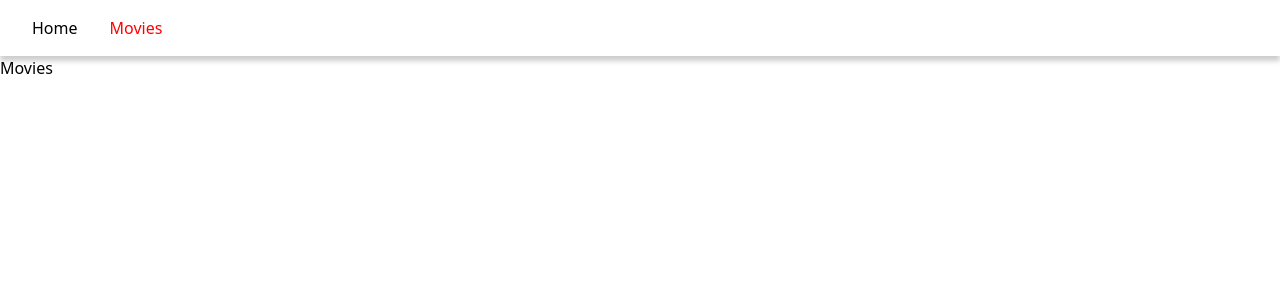
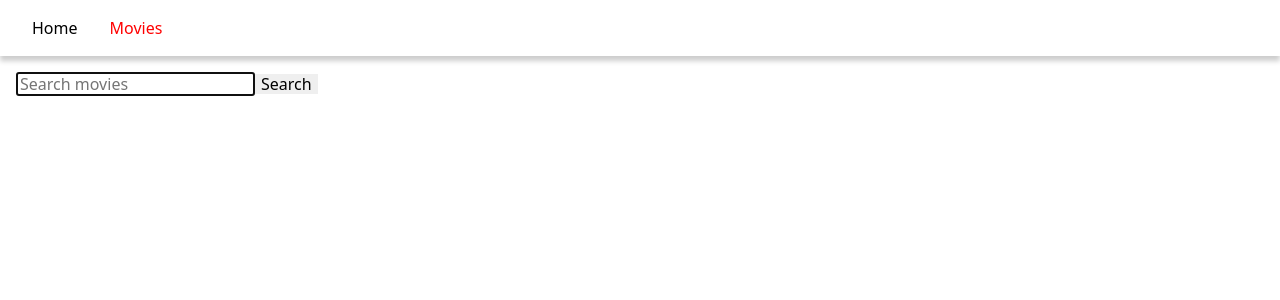
Before and after one commit to vladimir-vladykin/goit-neo-react-hw-module5, a React (Vite) app: page /movies in a window 1280 px wide. Shown: the top 300 px of the page. Built offline with nearby package versions, Linux system fonts and the light colour scheme.

Commit message:
Implement Movies search

```diff
--- a/src/api/MoviesApi.js
+++ b/src/api/MoviesApi.js
@@ -19,3 +19,9 @@ export async function loadMovieDetails(movieId) {
   const response = await axios.get(url, BASE_OPTIONS);
   return response.data;
 }
+
+export async function searchMovies(query) {
+  const url = `${BASE_URL}/search/movie?include_adult=false&language=en-US&page=1&query=${query}`;
+  const response = await axios.get(url, BASE_OPTIONS);
+  return response.data.results;
+}
--- a/src/pages/HomePage/HomePage.jsx
+++ b/src/pages/HomePage/HomePage.jsx
@@ -20,7 +20,7 @@ const HomePage = () => {
   }, []);
 
   return (
-    <div>
+    <div style={{ padding: "16px" }}>
       <h1>Trending today</h1>
       <MovieList movies={movies} />
     </div>
--- a/src/pages/MoviesPage/MoviesPage.jsx
+++ b/src/pages/MoviesPage/MoviesPage.jsx
@@ -1,9 +1,52 @@
-import React from "react";
+import { useEffect, useState } from "react";
+import { searchMovies } from "../../api/MoviesApi";
+import MovieList from "../../components/MovieList/MovieList";
 
 const MoviesPage = () => {
+  const [searchQuery, setSearchQuery] = useState("");
+  const [movies, setMovies] = useState([]);
+
+  useEffect(() => {
+    async function fetch() {
+      try {
+        const movies = await searchMovies(searchQuery);
+        setMovies(movies);
+      } catch {
+        console.log("Cannot perorm movies search");
+      }
+    }
+
+    if (searchQuery !== "") {
+      fetch();
+    }
+  }, [searchQuery]);
+
+  const handleFormSubmit = (event) => {
+    event.preventDefault();
+
+    const query = event.target.elements.search.value;
+    if (query === "") {
+      return;
+    }
+
+    setSearchQuery(query);
+  };
+
   return (
-    <div>
-      <p>Movies</p>
+    <div style={{ padding: "16px" }}>
+      <form onSubmit={handleFormSubmit}>
+        <input
+          name="search"
+          type="text"
+          autoComplete="off"
+          autoFocus
+          placeholder="Search movies"
+        />
+
+        <button type="submit">Search</button>
+      </form>
+
+      <MovieList movies={movies} />
     </div>
   );
 };
```
